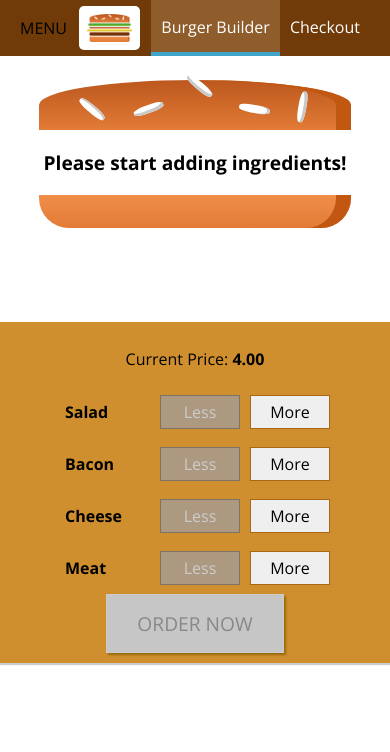
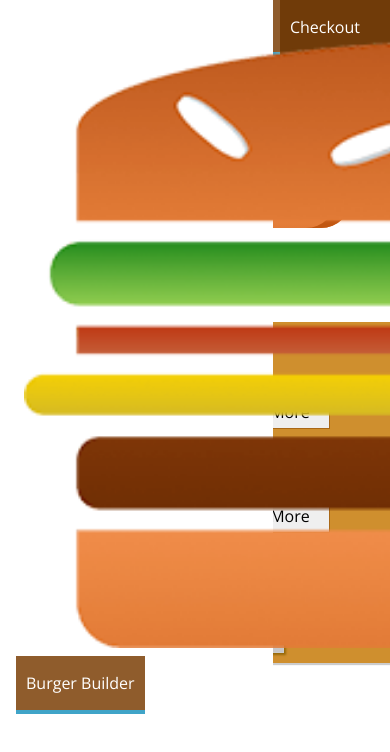
Before and after one commit to tomikonio/burger-shop, a React (Create React App) app: page / in a window 390 px wide. Shown: the top 752 px of the page. Built offline with nearby package versions, Linux system fonts and the light colour scheme.

Commit message:
Add side-drawer
not mobile freindly yet

```diff
--- a/src/components/Layout/Layout.js
+++ b/src/components/Layout/Layout.js
@@ -1,11 +1,13 @@
 import React from 'react';
 
 import Toolbar from '../Navigation/Toolbar/Toolbar';
+import SideDrawer from '../Navigation/SideDrawer/SideDrawer';
 import classes from './Layout.module.css';
 
 const Layout = props => (
   <React.Fragment>
     <Toolbar />
+    <SideDrawer />
     <main className={classes.Content}>{props.children}</main>
   </React.Fragment>
 );
--- /dev/null
+++ b/src/components/Navigation/SideDrawer/SideDrawer.js
@@ -0,0 +1,18 @@
+import React from 'react';
+
+import Logo from '../../Logo/Logo';
+import NavigationItems from '../NavigationItems/NavigationItems';
+import classes from './SideDrawer.module.css';
+
+const SideDrawer = props => {
+  return (
+    <div className={classes.SideDrawer}>
+      <Logo />
+      <nav>
+        <NavigationItems />
+      </nav>
+    </div>
+  );
+};
+
+export default SideDrawer;
--- /dev/null
+++ b/src/components/Navigation/SideDrawer/SideDrawer.module.css
@@ -0,0 +1,27 @@
+.SideDrawer {
+  position: fixed;
+  width: 280px;
+  max-width: 70%;
+  height: 100%;
+  left: 0;
+  top: 0;
+  z-index: 200;
+  background-color: white;
+  padding: 32px 16px;
+  box-sizing: border-box;
+  transition: transfrom 0.3 ease-out;
+}
+
+@media (min-width: 500px) {
+  .SideDrawer {
+    display: none;
+  }
+}
+
+.Open {
+  transform: translateX(0);
+}
+
+.Close {
+  transform: translateX(-100%);
+}
```
